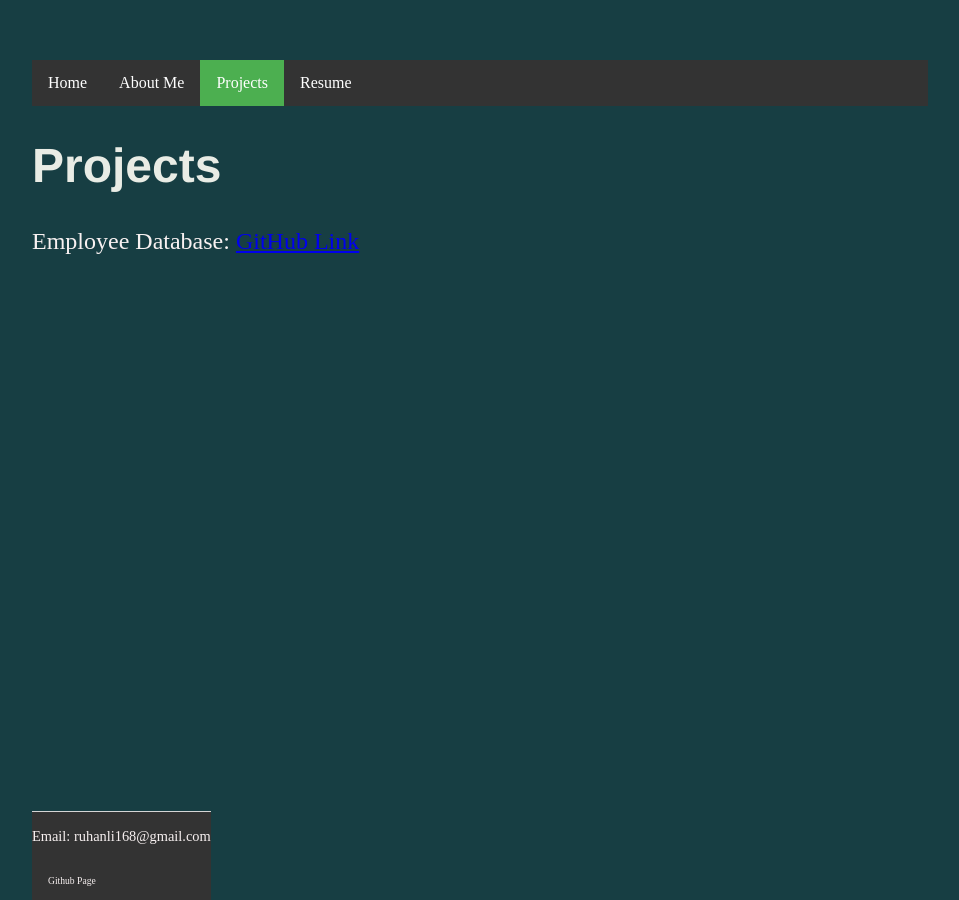
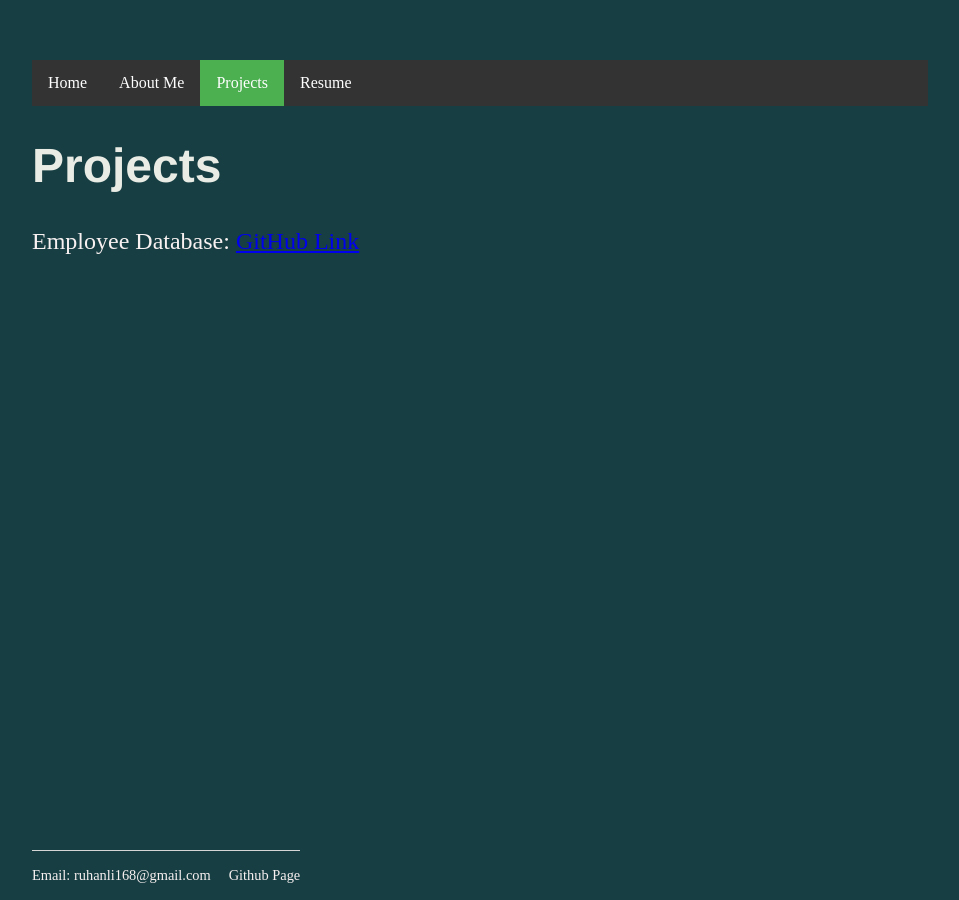
Before and after one commit to Raymoondo/RuhanLi.github.io-1, a Jekyll site: the page projects/index.html, which Jekyll copies as it is, in a window 1280 px wide. Shown: the whole page, without its empty margins (160-1119 px from the left). Built offline with Jekyll 4.4.1, drawn with Linux system fonts in a browser that asks for light colours.

Commit message:
Update index.html

```diff
--- a/projects/index.html
+++ b/projects/index.html
@@ -19,10 +19,8 @@
         	</div>
         	<p> Employee Database: <a href="https://github.com/RuhanLi/EmployeeDatabase">GitHub Link</a></p>
         	<footer>
-    		<ul>
-        		<p id="email">Email: ruhanli168@gmail.com</p>
-        		<li><a href="https://github.com/RuhanLi">Github Page</a></li>
-		</ul>
+        		<p>Email: ruhanli168@gmail.com &nbsp; &nbsp; <a href="https://github.com/RuhanLi">Github Page</a>
+        		</p>
 		</footer>
 	</body>
 </html>
```
